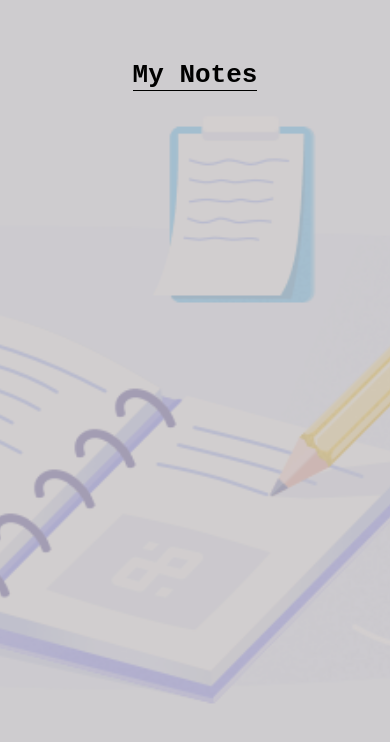
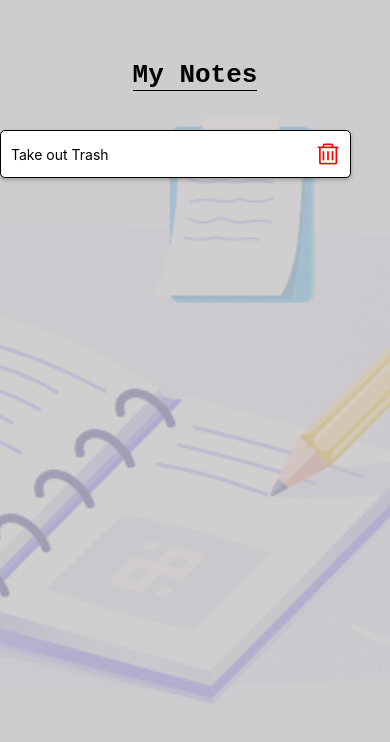
Before and after one commit to Isa1asN/harbinder-rnative, a React Native app: screen /home in a window 390 px wide. Shown: the top 742 px of the page. Built offline with nearby package versions, Linux system fonts and the light colour scheme.

Commit message:
made changes

```diff
--- /dev/null
+++ b/components/NoteComponent.jsx
@@ -0,0 +1,45 @@
+import { View, Text, StyleSheet } from 'react-native'
+import React from 'react'
+import { AntDesign } from '@expo/vector-icons';
+import { MaterialIcons } from '@expo/vector-icons';
+
+const style = StyleSheet.create({
+    text : {
+
+    },
+    container : {
+        alignSelf:'center',
+        width : '100%',
+        flexDirection : 'row',
+        justifyContent : 'space-between',
+        padding : 10,
+        borderWidth : 1,
+        borderColor : 'black',
+        borderRadius : 5,
+        backgroundColor : 'white',
+        shadowColor : 'black',
+        shadowOffset : {width : 0, height : 2},
+        shadowOpacity : 0.25,
+        shadowRadius : 4,
+        elevation : 5,
+        alignContent:'center',
+        alignItems:'center',
+    }
+})
+
+const NoteComponent = ({title, dateCreated}) => {
+  return (
+    <View style={style.container}>
+        <View>
+            {/* <MaterialIcons name="sticky-note-2" size={24} color="black" /> */}
+            <Text>{title}</Text>
+            <Text>{dateCreated}</Text>
+        </View>
+        <View>
+        <AntDesign name="delete" size={24} color="red" />
+        </View>
+    </View>
+  )
+}
+
+export default NoteComponent
--- a/screens/Home.jsx
+++ b/screens/Home.jsx
@@ -3,13 +3,11 @@ import React from 'react'
 import { StatusBar } from 'expo-status-bar'
 import { useNavigation } from '@react-navigation/native'
 import note from '../assets/note.png'
+import NoteComponent from '../components/NoteComponent'
 
 const style = StyleSheet.create({
   text : {
-
     },
-
-
   }
 )
 
@@ -37,7 +35,8 @@ const Home = () => {
         source={note}
         style={{width:'100',height: '100%', opacity:0.3, zIndex:-4}}
       />
-      <View>
+      <View style={{top:130,position:'absolute', width:'90%', justifyContent:'center'}}>
+        <NoteComponent title={"Take out Trash"} />
       </View>
     </View>
     </>
```
